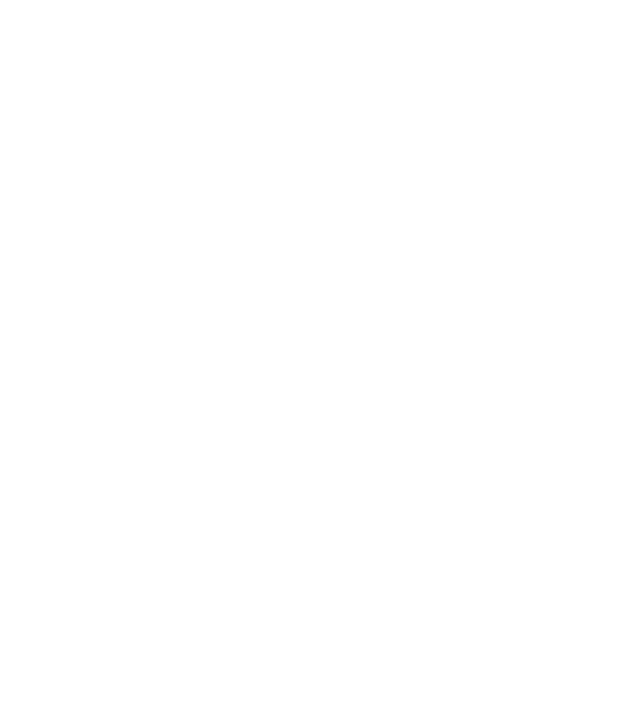
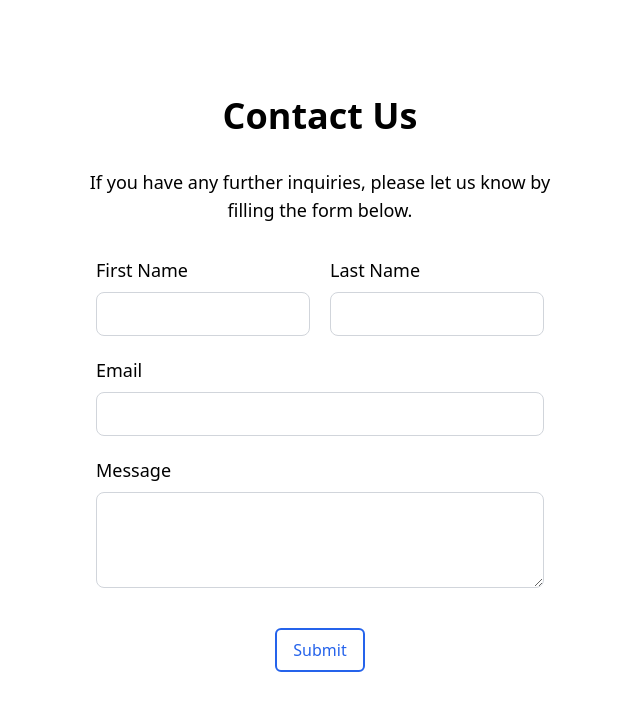
Before and after one commit to charitraa/Blog_Platform, a React (Vite) app in the folder client/: page /contact in a window 1280 px wide. Before the commit this address had no page. Shown: the top 710 px of the page, without its empty margins (320-960 px from the left). Built offline with nearby package versions, Linux system fonts and the light colour scheme.

Commit message:
Added the Contact Form

```diff
--- a/client/Router/Route.tsx
+++ /dev/null
@@ -1,20 +0,0 @@
-import {Route, Routes } from 'react-router-dom';
-import Login from '../src/Pages/Login';
-import Home from '../src/Pages/Home';
-// import Navbar from '../src/components/Navbar';
-import Signup from '../src/Pages/Signup';
-
-
-const App = () => {
-  return (
-
-      <Routes>
-        <Route path="/" element={<Login/>} />
-        <Route path="/Signup" element={<Signup />} />
-        <Route path="/home" element={<Home/>} />
-        {/* <Route path="/contact" element={<Contact />} /> */}
-      </Routes>
-  );
-};
-
-export default App;
--- a/client/package.json
+++ b/client/package.json
@@ -11,6 +11,7 @@
   },
   "dependencies": {
     "@heroicons/react": "^2.1.5",
+    "@tailwindcss/forms": "^0.5.7",
     "axios": "^1.7.4",
     "react": "^18.3.1",
     "react-dom": "^18.3.1",
--- a/client/src/App.tsx
+++ b/client/src/App.tsx
@@ -1,5 +1,5 @@
 import './index.css'
-import Route  from '../Router/Route'
+import Route  from './Router/Route'
 function App() {
 
   return (
--- /dev/null
+++ b/client/src/Pages/Contact.tsx
@@ -0,0 +1,44 @@
+import React from 'react';
+
+const Contact: React.FC = () => {
+  return (
+    <div className="flex justify-center py-12 px-5">
+      <div className="flex flex-col items-center gap-8 p-12 w-full max-w-3xl">
+        <div className="text-4xl font-bold text-center">Contact Us</div>
+        <div className="text-lg text-center max-w-lg">
+          If you have any further inquiries, please let us know by filling the form below.
+        </div>
+        <form className="flex flex-col w-full max-w-md gap-5">
+          <div className="flex flex-col sm:flex-row gap-5">
+            <div className="flex flex-col gap-2 w-full">
+              <label className="text-lg font-medium">First Name</label>
+              <input className="w-full h-11 p-3 rounded-lg border border-gray-300" />
+            </div>
+            <div className="flex flex-col gap-2 w-full">
+              <label className="text-lg font-medium">Last Name</label>
+              <input className="w-full h-11 p-3 rounded-lg border border-gray-300" />
+            </div>
+          </div>
+          <div className="flex flex-col gap-2">
+            <label className="text-lg font-medium">Email</label>
+            <input className="w-full h-11 p-3 rounded-lg border border-gray-300" />
+          </div>
+          <div className="flex flex-col gap-2">
+            <label className="text-lg font-medium">Message</label>
+            <textarea className="w-full h-24 p-3 rounded-lg border border-gray-300"></textarea>
+          </div>
+          <div className="flex justify-center mt-5">
+            <button
+              type="submit"
+              className="border-2 border-blue-600 py-2 px-4 rounded-md text-blue-600 hover:bg-blue-600 hover:text-white transition-all duration-300"
+            >
+              Submit
+            </button>
+          </div>
+        </form>
+      </div>
+    </div>
+  );
+};
+
+export default Contact;
--- /dev/null
+++ b/client/src/Router/Route.tsx
@@ -0,0 +1,22 @@
+import { Route, Routes } from 'react-router-dom';
+import Login from '../Pages/Login';
+import Home from '../Pages/Home';
+// import Navbar from '../src/components/Navbar';
+import Profile from '../Pages/Profile'
+import Signup from '../Pages/Signup';
+import Contact from '../Pages/Contact';
+
+const App = () => {
+  return (
+
+    <Routes>
+      <Route path="/" element={<Login />} />
+      <Route path="/Signup" element={<Signup />} />
+      <Route path="/home" element={<Home />} />
+      <Route path="/profile" element={<Profile />} />
+      <Route path="/contact" element={<Contact />} />
+    </Routes>
+  );
+};
+
+export default App;
--- a/client/src/components/Navbar.tsx
+++ b/client/src/components/Navbar.tsx
@@ -1,6 +1,8 @@
+import { useNavigate } from 'react-router-dom'
 import img from '../../public/vite.svg'
 
 const Navbar = () => {
+  const navigate = useNavigate()
   return (
     <nav className="bg-white shadow-md">
       <div className="container mx-auto px-4 py-3 flex items-center justify-between">
@@ -16,7 +18,11 @@
             <a href="#" className="text-gray-700 hover:text-indigo-600 border-b-2 border-indigo-600">Home</a>
             <a href="#" className="text-gray-700 hover:text-indigo-600">Post</a>
             <a href="#" className="text-gray-700 hover:text-indigo-600">About</a>
-            <a href="#" className="text-gray-700 hover:text-indigo-600">Contact</a>
+            <a href="#" className="text-gray-700 hover:text-indigo-600" onClick={() =>
+            {
+              navigate('/contact')
+              }
+            }>Contact</a>
           </div>
         </div>
 
@@ -44,9 +50,16 @@
           </button>
 
           {/* Profile Picture */}
+
           <img
             src="https://via.placeholder.com/32"
             alt="Profile"
+            onClick={
+              () => {
+                // Handle Profile Click Event
+                navigate('/profile')
+              }
+            }
             className="w-8 h-8 rounded-full border-2 border-gray-300"
           />
         </div>
--- a/client/tailwind.config.js
+++ b/client/tailwind.config.js
@@ -7,5 +7,7 @@
   theme: {
     extend: {},
   },
-  plugins: [],
+  plugins: [
+    require('@tailwindcss/forms'),
+  ],
 }
```
Also changed, not shown: client/src/Pages/Profile.tsx (+14 -0 lines), 1 other file (tests, documents, lock files or other folders).
